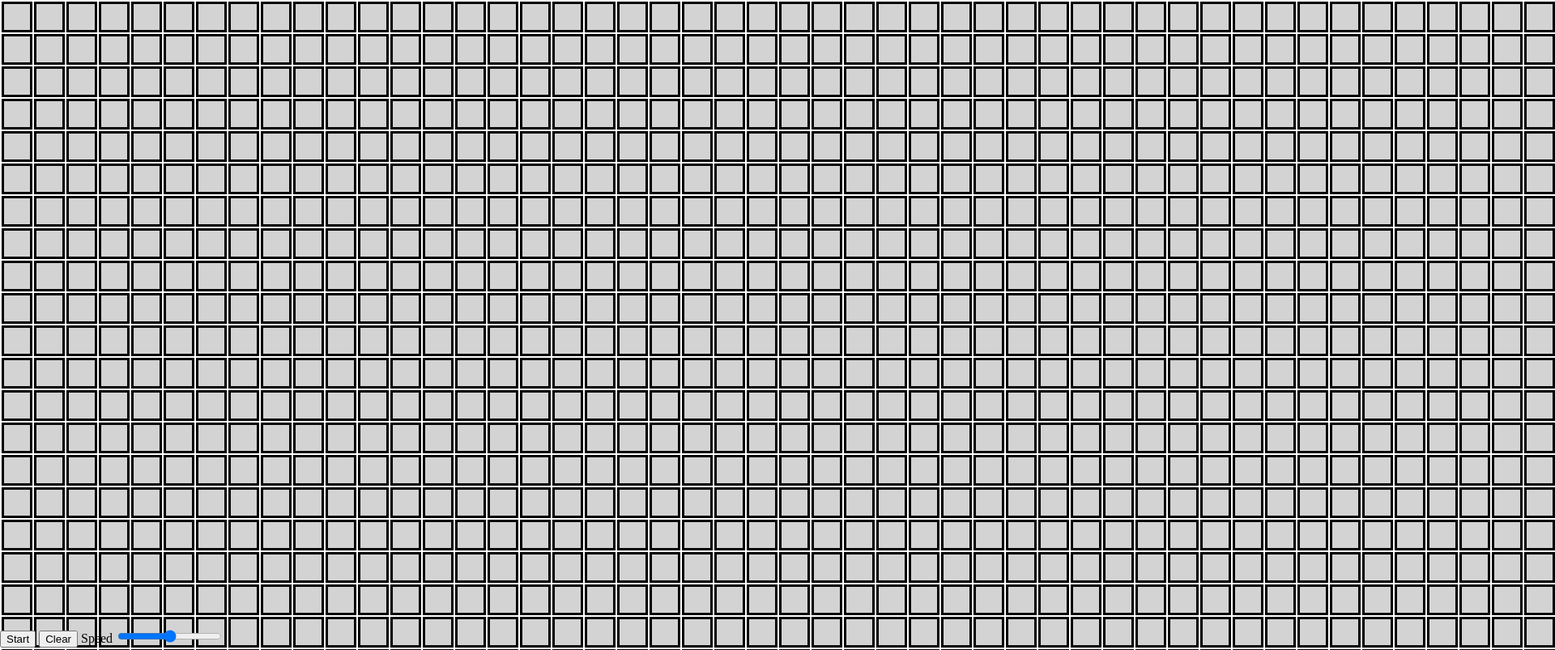
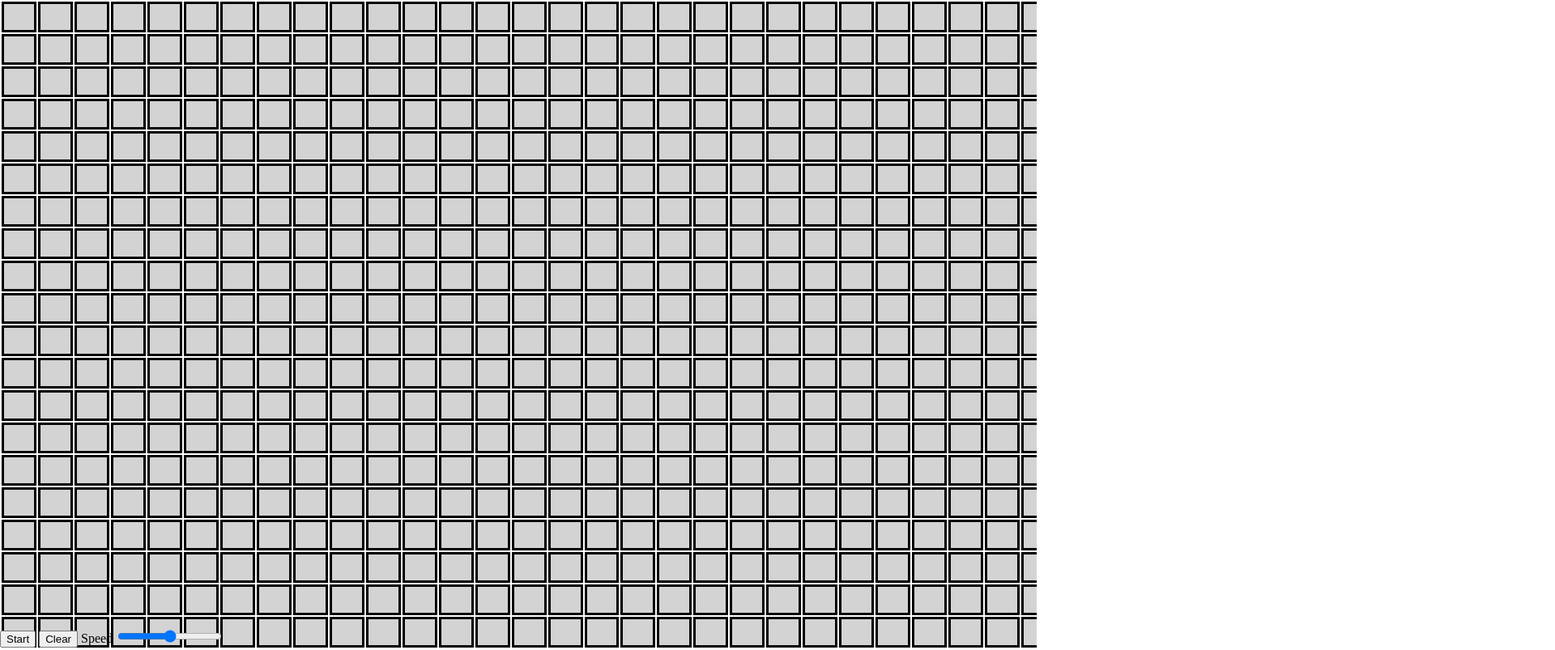
Before and after one commit to pentium666/life, a plain HTML site: page index.html in a window 1280 px wide. Shown: the top 803 px of the page at 81% size, 1920 px wide, since content can reach past the window. Drawn offline with Linux system fonts and the light colour scheme.

Commit message:
disabled scrolling

```diff
--- a/scripts/life.js
+++ b/scripts/life.js
@@ -31,8 +31,8 @@ function Display(game) {
 	this.grid = document.createElement("table");
 	this.width = game.width;
 	this.height = game.height;
-	this.topDiv.style.width = (game.width * 30 * 1.5) + 'px';
-	this.topDiv.style.height = (game.height * 30) + 'px';
+	this.grid.style.width = (game.width * 30 * 1.5) + 'px';
+	this.grid.style.height = (game.height * 30) + 'px';
 	for(var y = 0; y < this.height; y++) {
 		var row = document.createElement("tr");
 		for(var x = 0; x < this.width; x++) {
--- a/styles/life.css
+++ b/styles/life.css
@@ -26,5 +26,6 @@ body {
 .life-board {
 	overflow: hidden;
 	position: absolute;
-
+	max-width: 100%;
+	max-height: 100%;
 }
```
